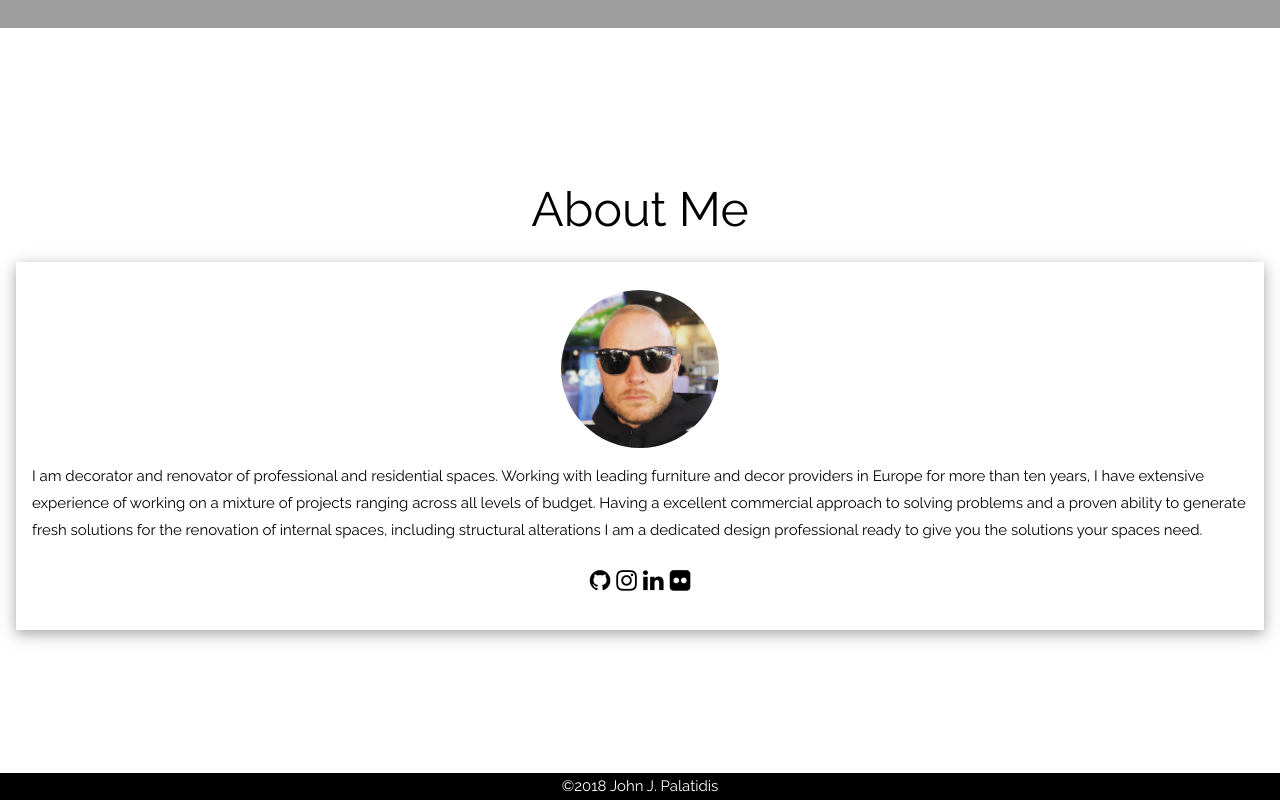
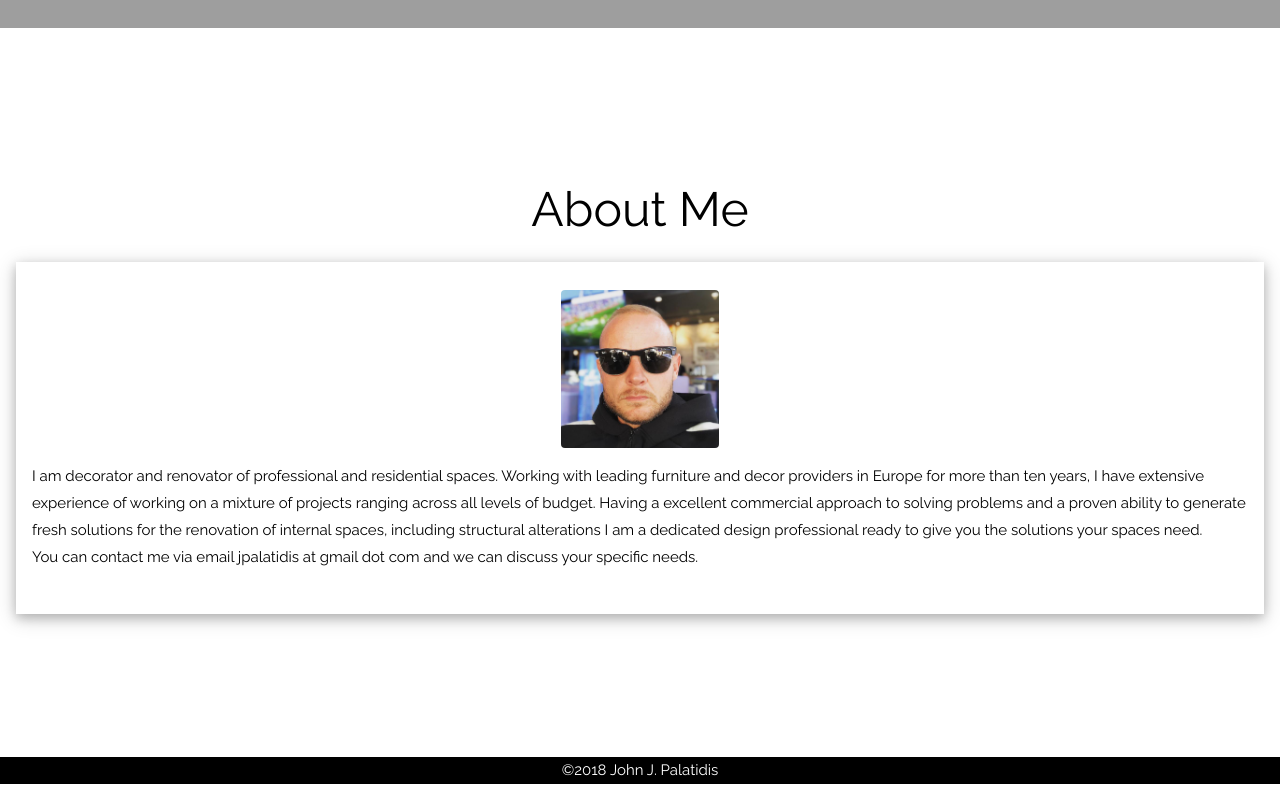
Before and after one commit to jpalatidis/jpalatidis.github.io, a plain HTML site: page index.html in a window 1280 px wide. Shown: the part 772-1572 px from the top of the page. Drawn offline with nearby package versions, Linux system fonts and the light colour scheme; grey boxes are pictures that could not be loaded.

Commit message:
index update

```diff
--- a/index.html
+++ b/index.html
@@ -60,22 +60,20 @@
         <header class="w3-container w3-white">
               <div class="w3-center">
               <br>
-                  <img src="img/about.png" style="width:13%" class="w3-circle" alt="Heracles E. Michailidis">
+                  <img src="img/about.png" style="width:13%" class="w3-round" alt="John J. Palatidis">
                   </div>
         </header>
       <!-- Body of the container -->
         <div class="w3-container">
             <p class="w3-left-align">I am  decorator and renovator of professional and residential spaces. Working with leading furniture and decor providers in Europe for more than ten years, I have extensive experience  of working on a mixture of projects ranging across all levels of budget. Having a excellent commercial approach to solving problems and a proven ability to generate fresh solutions for the renovation of internal spaces, including structural alterations I am a dedicated design professional ready to give you the solutions your spaces need.<br>
+              You can contact me via email jpalatidis at gmail dot com and we can discuss your specific needs.
               </p>
         </div>
       <!-- Footer of the container -->
       <footer class="w3-container w3-center w3-white w3-xlarge">
-              <!-- social media glyphicons -->
-              <a class="btn btn-info" href="https://github.com/e"><i class="fa fa-github"></i></a>
+              <!-- social media glyphicons
               <a class="btn btn-info" href="https://www.instagram.com/e"><i class="fa fa-instagram "></i></a>
-              <a class="btn btn-info" href="https://www.linkedin.com/in/e/"><i class="fa fa-linkedin"></i></a>
-              <a class="btn btn-info" href="https://www.flickr.com/photos/e/"><i class="fa fa-flickr"></i></a>
-
+              <a class="btn btn-info" href="https://www.linkedin.com/in/e/"><i class="fa fa-linkedin"></i></a>    -->
       </footer>
           <br>
       </div>
```
